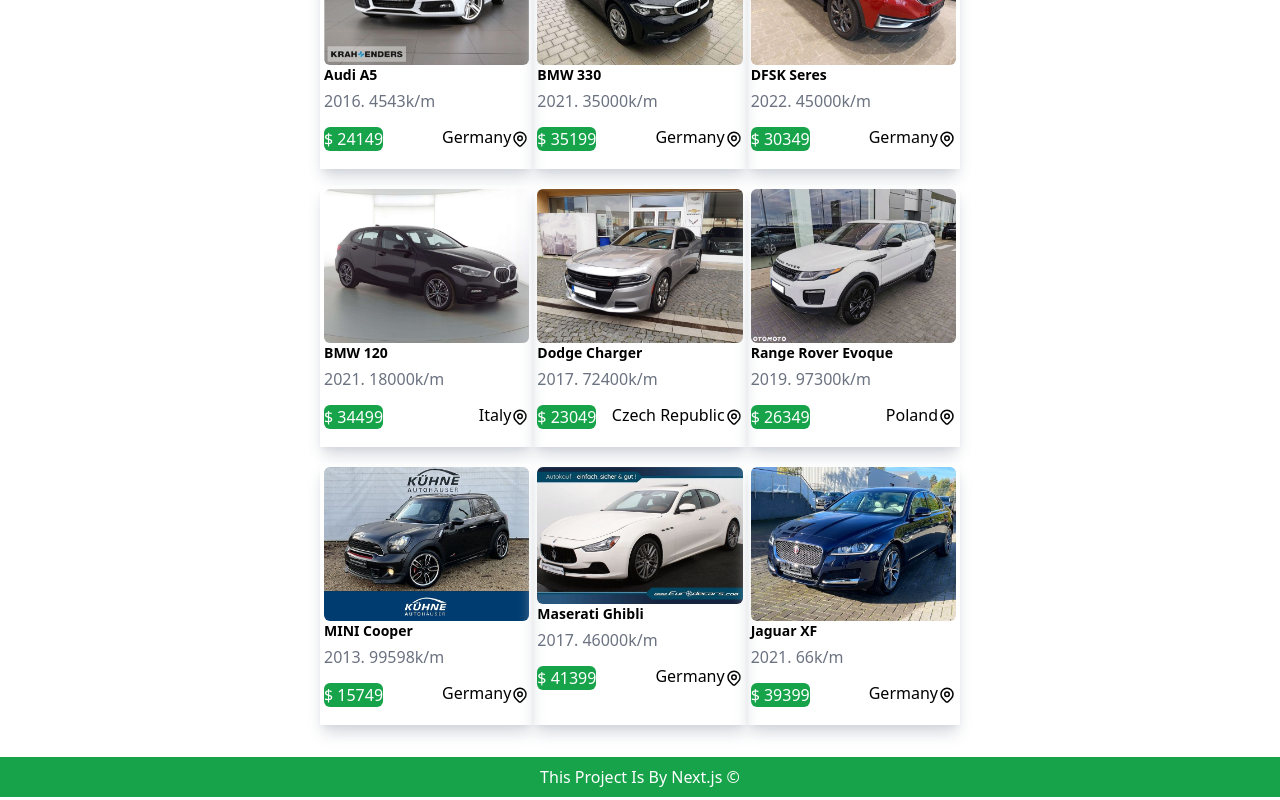
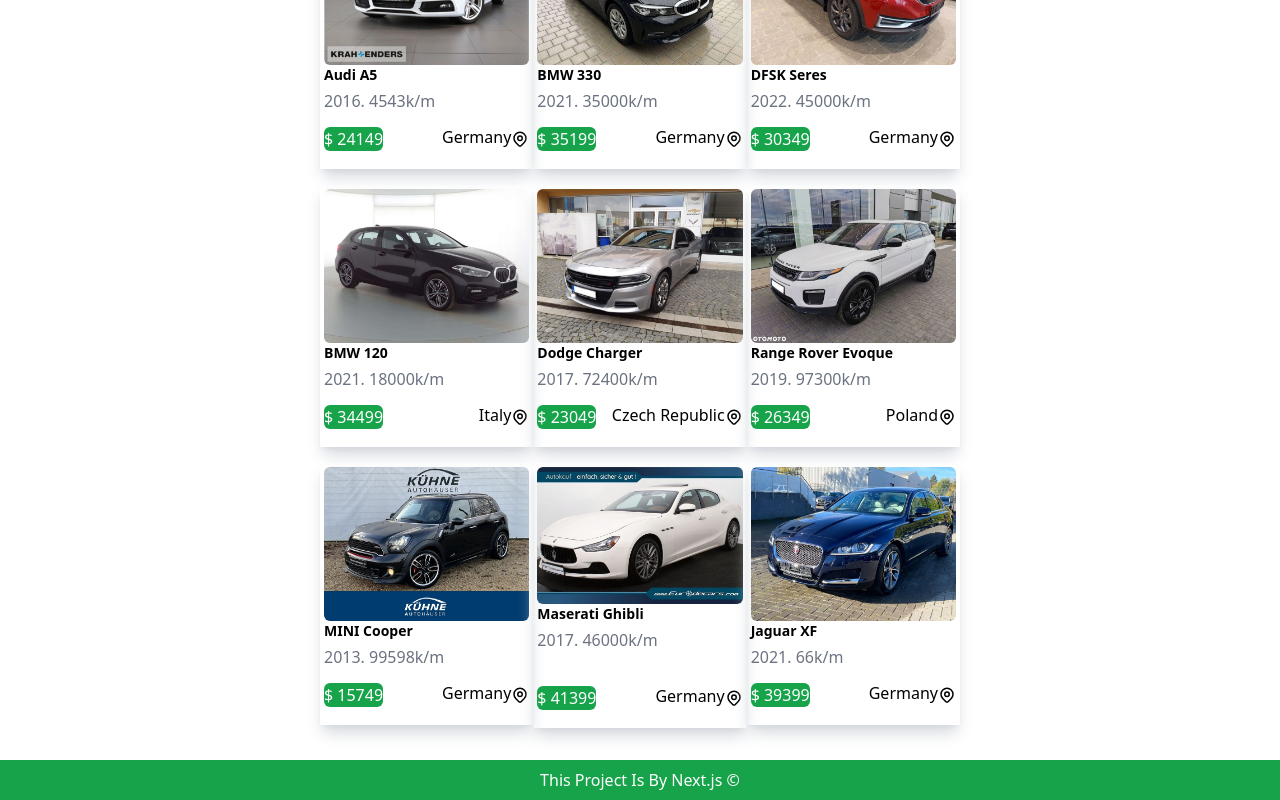
Before and after one commit to arshia788/Car-Next, a Next.js app: page /cars in a window 1280 px wide. Shown: the part 703-1503 px from the top of the page. Built offline with nearby package versions, Linux system fonts and the light colour scheme.

Commit message:
fixed a little bug style

```diff
--- a/components/module/Card.js
+++ b/components/module/Card.js
@@ -3,22 +3,28 @@
 
 const Card = (props) => {
     const { name, image, id, model,
-        year, distance, location, price
+        year, distance, location, price, company
     } = props
+
+    console.log(props);
 
     return (
         <div className='shadow-lg shadow-gray-300 p-1 box-border
-        min-h-full
+        max-h-full
         '>
             <Link href={`/cars/${id}`}>
-                <img src={props.image}
+
+                <img src={image}
                     className='rounded-md overflow-hidden '
                     alt={id}
                 />
                 <h3 className='font-semibold text-sm'> {`${name} ${model}`} </h3>
                 <p className='text-gray-500 mt-1'>{year}. {distance}k/m</p>
 
-                <div className='flex justify-between items-center my-3'>
+                {
+                    name === 'Maserati' &&
+                    <div className='flex justify-between items-center mt-5 py-3'>
+
                         <p className='bg-green-600 rounded-md text-md text-white'>$ {price}</p>
                         <div className='flex items-center'>
                             <p className="mb-1">{location}</p>
@@ -26,6 +32,19 @@
                             />
                         </div>
                     </div>
+                }
+
+                {
+                    name !== 'Maserati' && <div className=' flex justify-between items-center my-3'>
+                        <p className='bg-green-600 rounded-md text-md text-white'>$ {price}</p>
+                        <div className='flex items-center'>
+                            <p className="mb-1">{location}</p>
+                            <Location
+                            />
+                        </div>
+                    </div>
+                }
+
             </Link>
         </div>
     );
```
Lines whose indentation alone changed are shown as unchanged.
